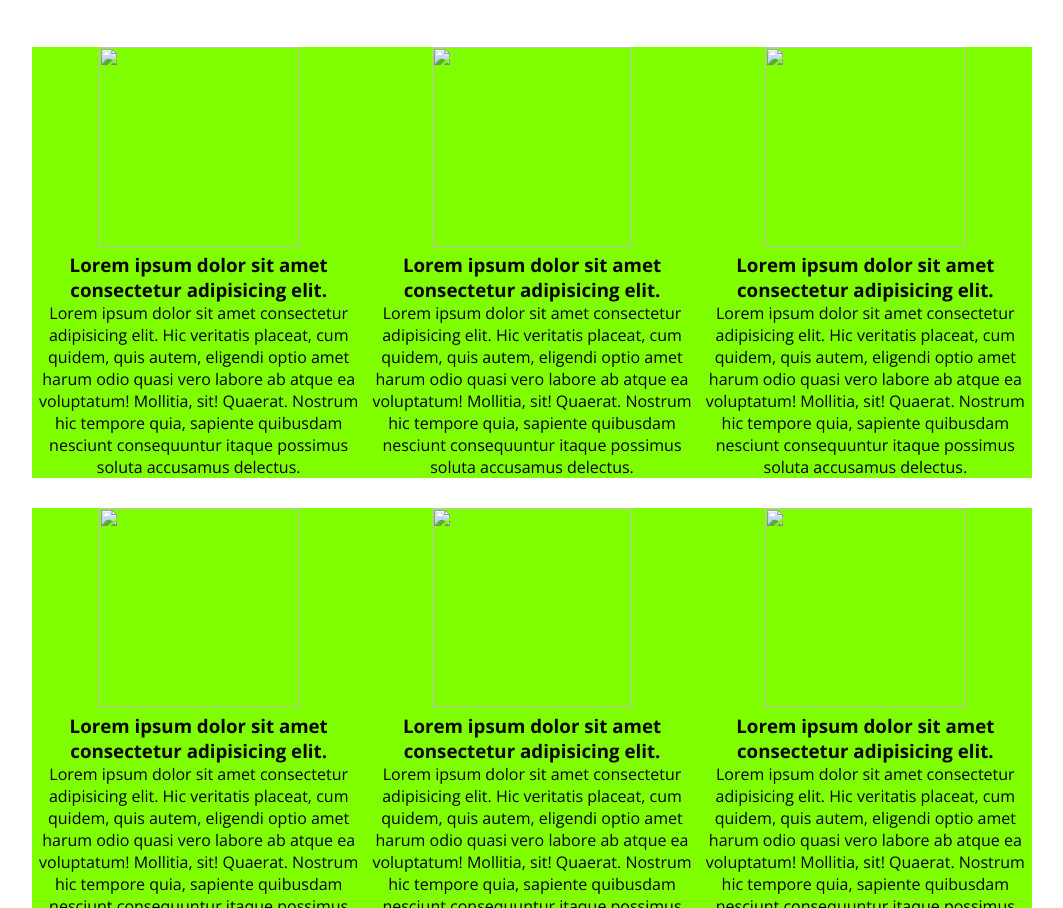
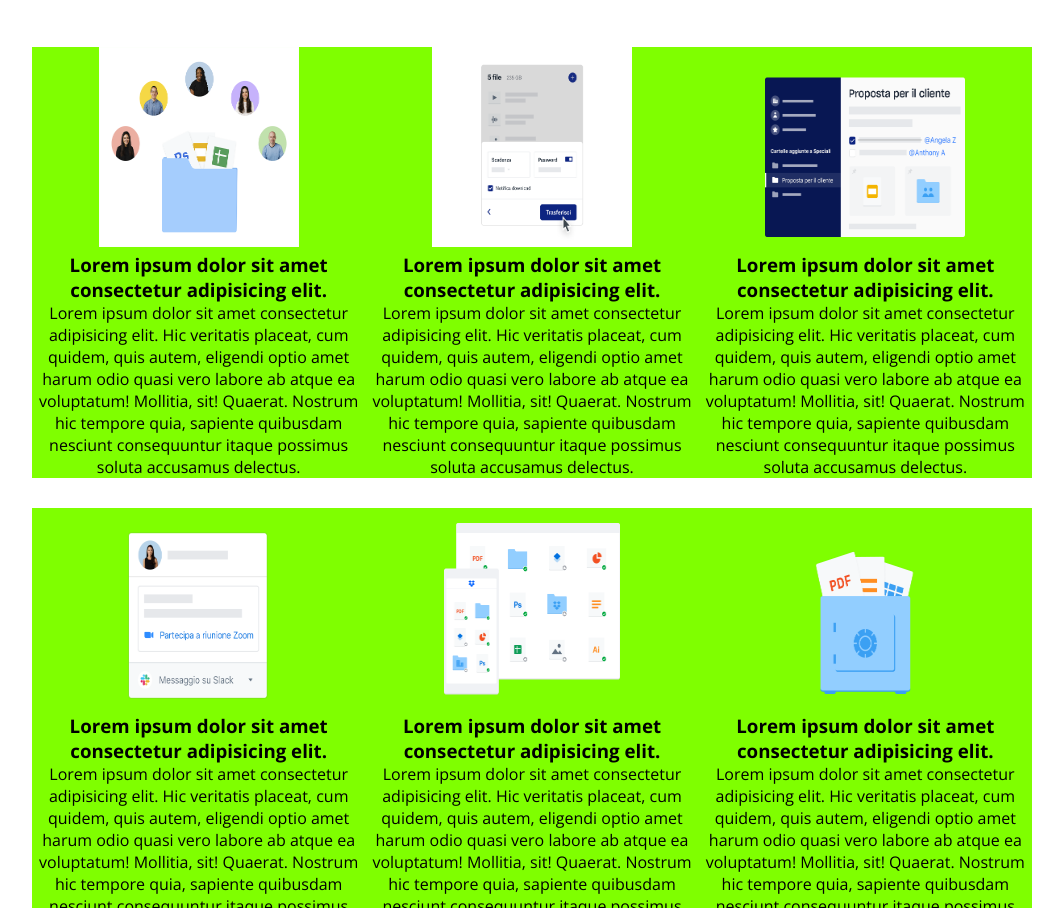
Before and after one commit to emanuele-pogliari/htmlcss-dropbox, a plain HTML site: page index.html in a window 1280 px wide. Shown: the part 2457-3365 px from the top of the page, without its empty margins (108-1171 px from the left). Drawn offline with nearby package versions, Linux system fonts and the light colour scheme.

Commit message:
commit per ticket

```diff
--- a/index.html
+++ b/index.html
@@ -122,7 +122,8 @@
     <section id="section3">
         <div class="flex-container functions small-container">
             <!-- classe card al posto di test -->
-            <div class="test"><img src="" alt="">
+            <div class="test">
+                <img src="./img/business-feature-switching-tools.png" alt="">
                 <h3>Lorem ipsum dolor sit amet consectetur adipisicing elit.</h3>
                 <p>Lorem ipsum dolor sit amet consectetur adipisicing elit. Hic veritatis placeat, cum quidem,
                     quis autem, eligendi optio amet harum odio quasi vero labore ab atque ea voluptatum! Mollitia,
@@ -130,7 +131,8 @@
                     Nostrum hic tempore quia, sapiente quibusdam nesciunt consequuntur itaque possimus soluta
                     accusamus delectus.</p>
             </div>
-            <div class="test"><img src="" alt="">
+            <div class="test">
+                <img src="./img/business-feature-send-files-it.png" alt="">
                 <h3>Lorem ipsum dolor sit amet consectetur adipisicing elit.</h3>
                 <p>Lorem ipsum dolor sit amet consectetur adipisicing elit. Hic veritatis placeat, cum quidem,
                     quis autem, eligendi optio amet harum odio quasi vero labore ab atque ea voluptatum! Mollitia,
@@ -138,7 +140,8 @@
                     Nostrum hic tempore quia, sapiente quibusdam nesciunt consequuntur itaque possimus soluta
                     accusamus delectus.</p>
             </div>
-            <div class="test"><img src="" alt="">
+            <div class="test">
+                <img src="./img/business-feature-coordinate-it.png" alt="">
                 <h3>Lorem ipsum dolor sit amet consectetur adipisicing elit.</h3>
                 <p>Lorem ipsum dolor sit amet consectetur adipisicing elit. Hic veritatis placeat, cum quidem,
                     quis autem, eligendi optio amet harum odio quasi vero labore ab atque ea voluptatum! Mollitia,
@@ -146,7 +149,8 @@
                     Nostrum hic tempore quia, sapiente quibusdam nesciunt consequuntur itaque possimus soluta
                     accusamus delectus.</p>
             </div>
-            <div class="test"><img src="" alt="">
+            <div class="test">
+                <img src="./img/business-feature-integrations-it.png" alt="">
                 <h3>Lorem ipsum dolor sit amet consectetur adipisicing elit.</h3>
                 <p>Lorem ipsum dolor sit amet consectetur adipisicing elit. Hic veritatis placeat, cum quidem,
                     quis autem, eligendi optio amet harum odio quasi vero labore ab atque ea voluptatum! Mollitia,
@@ -154,7 +158,8 @@
                     Nostrum hic tempore quia, sapiente quibusdam nesciunt consequuntur itaque possimus soluta
                     accusamus delectus.</p>
             </div>
-            <div class="test"><img src="" alt="">
+            <div class="test">
+                <img src="./img/business-feature-multi-device.png" alt="">
                 <h3>Lorem ipsum dolor sit amet consectetur adipisicing elit.</h3>
                 <p>Lorem ipsum dolor sit amet consectetur adipisicing elit. Hic veritatis placeat, cum quidem,
                     quis autem, eligendi optio amet harum odio quasi vero labore ab atque ea voluptatum! Mollitia,
@@ -162,7 +167,8 @@
                     Nostrum hic tempore quia, sapiente quibusdam nesciunt consequuntur itaque possimus soluta
                     accusamus delectus.</p>
             </div>
-            <div class="test"><img src="" alt="">
+            <div class="test">
+                <img src="./img/business-feature-security.png" alt="">
                 <h3>Lorem ipsum dolor sit amet consectetur adipisicing elit.</h3>
                 <p>Lorem ipsum dolor sit amet consectetur adipisicing elit. Hic veritatis placeat, cum quidem,
                     quis autem, eligendi optio amet harum odio quasi vero labore ab atque ea voluptatum! Mollitia,
```
